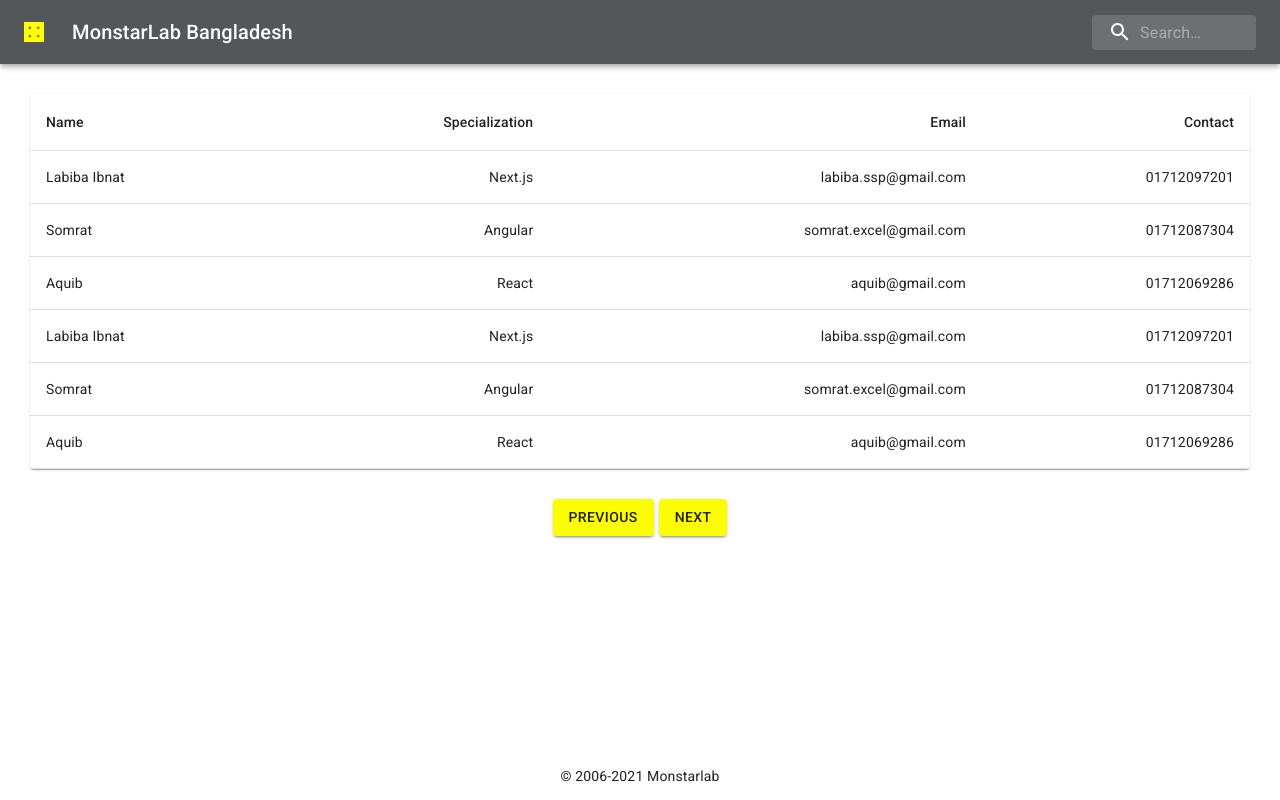
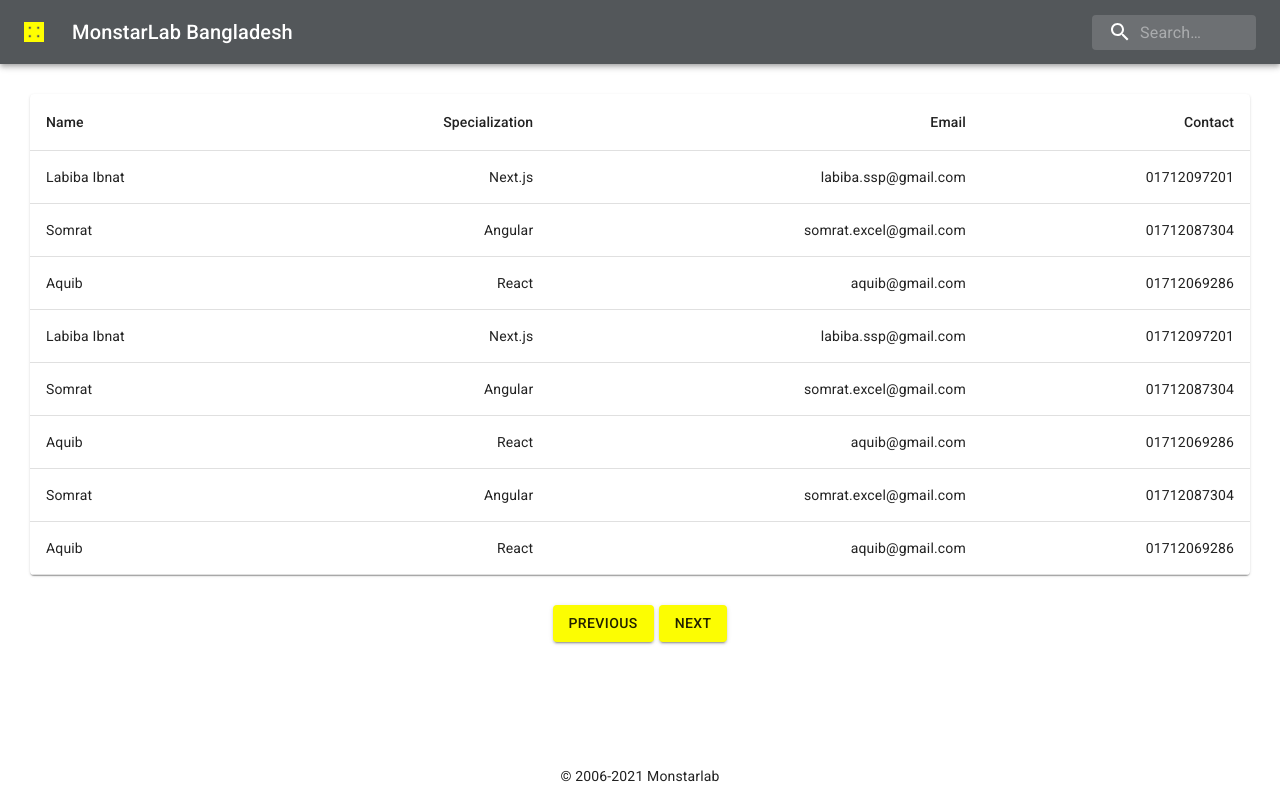
Before and after one commit to labiba71/resume-keeper, a Next.js app: page / in a window 1280 px wide. Built offline with nearby package versions, Linux system fonts and the light colour scheme.

Commit message:
feat: add some dummy data in the employee table

```diff
--- a/components/employeeTable/EmployeeTable.jsx
+++ b/components/employeeTable/EmployeeTable.jsx
@@ -23,6 +23,8 @@ const rows = [
   createData("Somrat", "Angular", "somrat.excel@gmail.com", "01712087304"),
   createData("Aquib", "React", "aquib@gmail.com", "01712069286"),
   createData("Labiba Ibnat", "Next.js", "labiba.ssp@gmail.com", "01712097201"),
+  createData("Somrat", "Angular", "somrat.excel@gmail.com", "01712087304"),
+  createData("Aquib", "React", "aquib@gmail.com", "01712069286"),
   createData("Somrat", "Angular", "somrat.excel@gmail.com", "01712087304"),
   createData("Aquib", "React", "aquib@gmail.com", "01712069286"),
 ];
```
